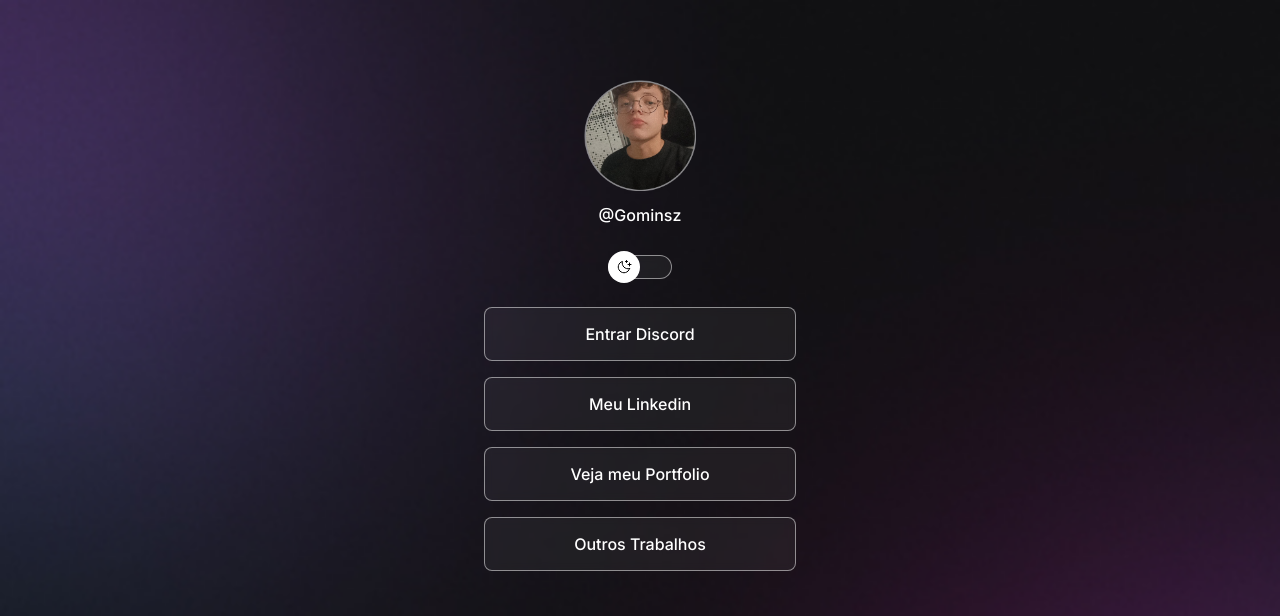
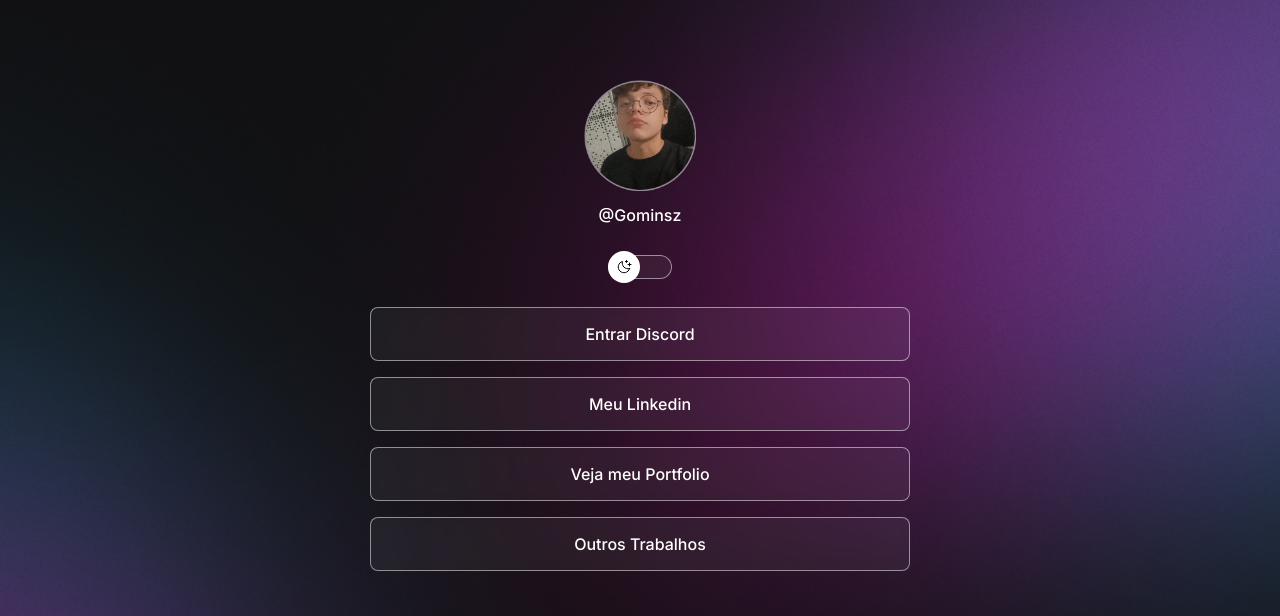
Before and after one commit to gominsz/adaptive_molile_interface, a plain HTML site: page index.html in a window 1280 px wide. Shown: the top 616 px of the page. Drawn offline with nearby package versions, Linux system fonts and the light colour scheme.

Commit message:
change_background_bassed_on_midia

```diff
--- a/style.css
+++ b/style.css
@@ -35,6 +35,7 @@ body {
   /*Economia de codigo*/
   /*backgraund: color image repeat position/size*/
   background: var(--bg-url) no-repeat top center/cover;
+  height: 100vh;
 }
 
 body * {
@@ -43,7 +44,8 @@ body * {
 }
 
 #container {
-  width: 360px;
+  width: 100%;
+  max-width: 588px;
   margin: 56px auto 0px;
   padding: 0 24px;
 }
@@ -162,3 +164,13 @@ footer {
   text-align: center;
   font-size: 14px;
 }
+
+/* midia queries */
+@media (min-width: 700px) {
+  :root {
+    --bg-url: url("./assets/bg-desktop.jpg");
+  }
+  .light {
+    --bg-url: url("./assets/bg-desktop-light.jpg");
+  }
+}
```
Also changed, not shown: assets/bg-desktop-light.jpg (added), assets/bg-desktop.jpg (added).
